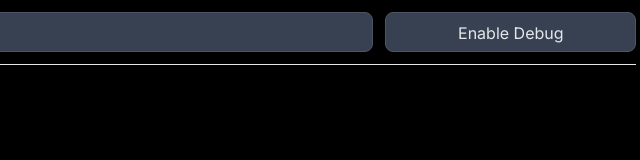
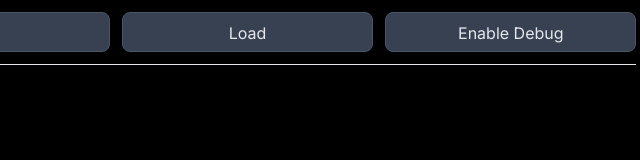
Before and after one commit to Jamalam360/soundboard, a website: page index.html in a window 1280 px wide. Shown: the full height of the page, 506-1146 px from the left. Drawn offline with Linux system fonts and the light colour scheme.

Commit message:
fix: hopefulyl fix on safari

```diff
--- a/index.html
+++ b/index.html
@@ -31,6 +31,10 @@
 					<input
 						class="block w-full h-10 bg-gray-700 border border-gray-600 rounded-lg cursor-pointer focus:outline-none"
 						id="directory_input" type="file" accept=".." webkitdirectory multiple>
+					<button id="load_button"
+						class="h-10 px-4 py-2 bg-gray-700 border border-gray-600 rounded-lg cursor-pointer min-w-[25%] hover:bg-gray-600 hover:text-gray-200 focus:outline-none">
+						Load
+					</button>
 					<button id="toggle_debug_button"
 						class="h-10 px-4 py-2 bg-gray-700 border border-gray-600 rounded-lg cursor-pointer min-w-[25%] hover:bg-gray-600 hover:text-gray-200 focus:outline-none">
 						></button>
```
Also changed, not shown: build/index.js, src/elements.mts, src/index.mts.
